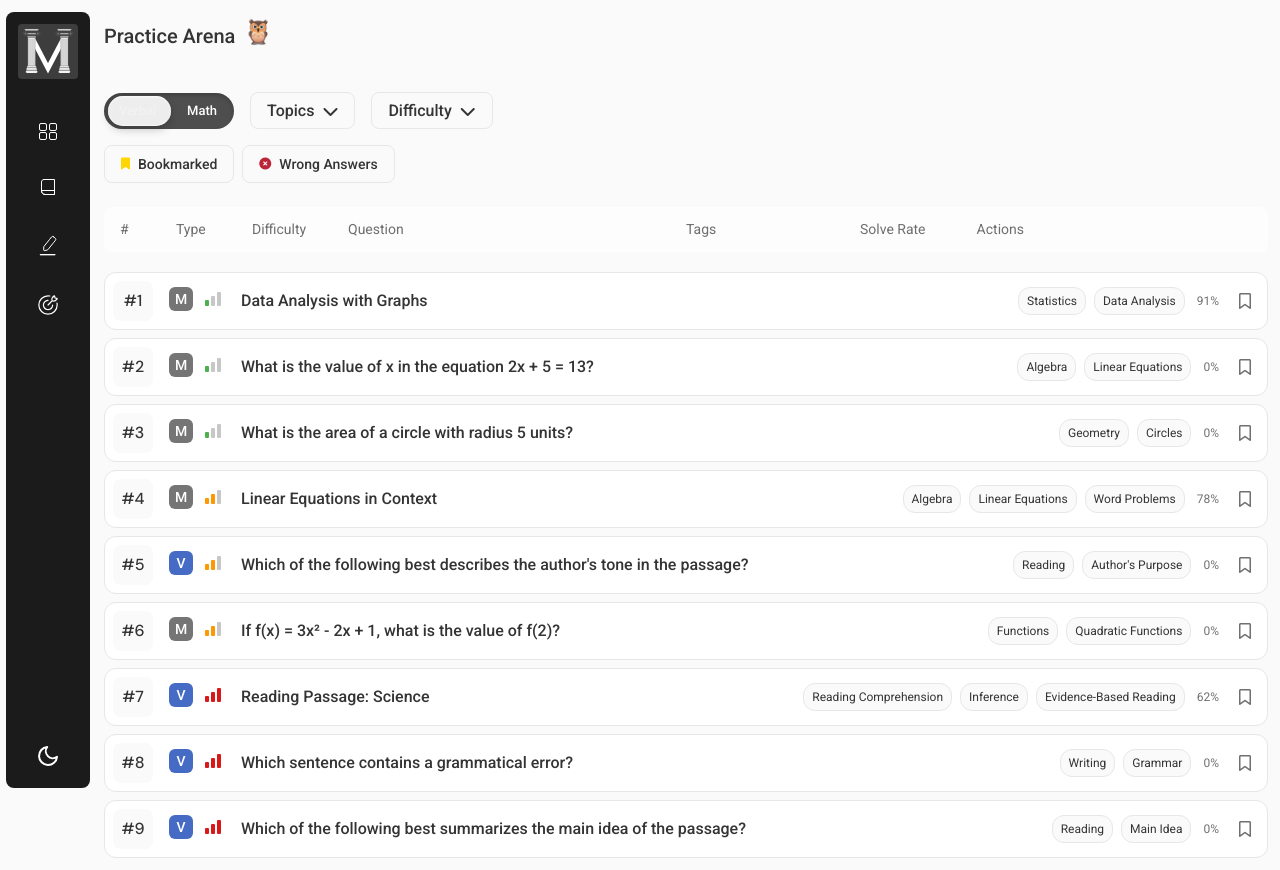
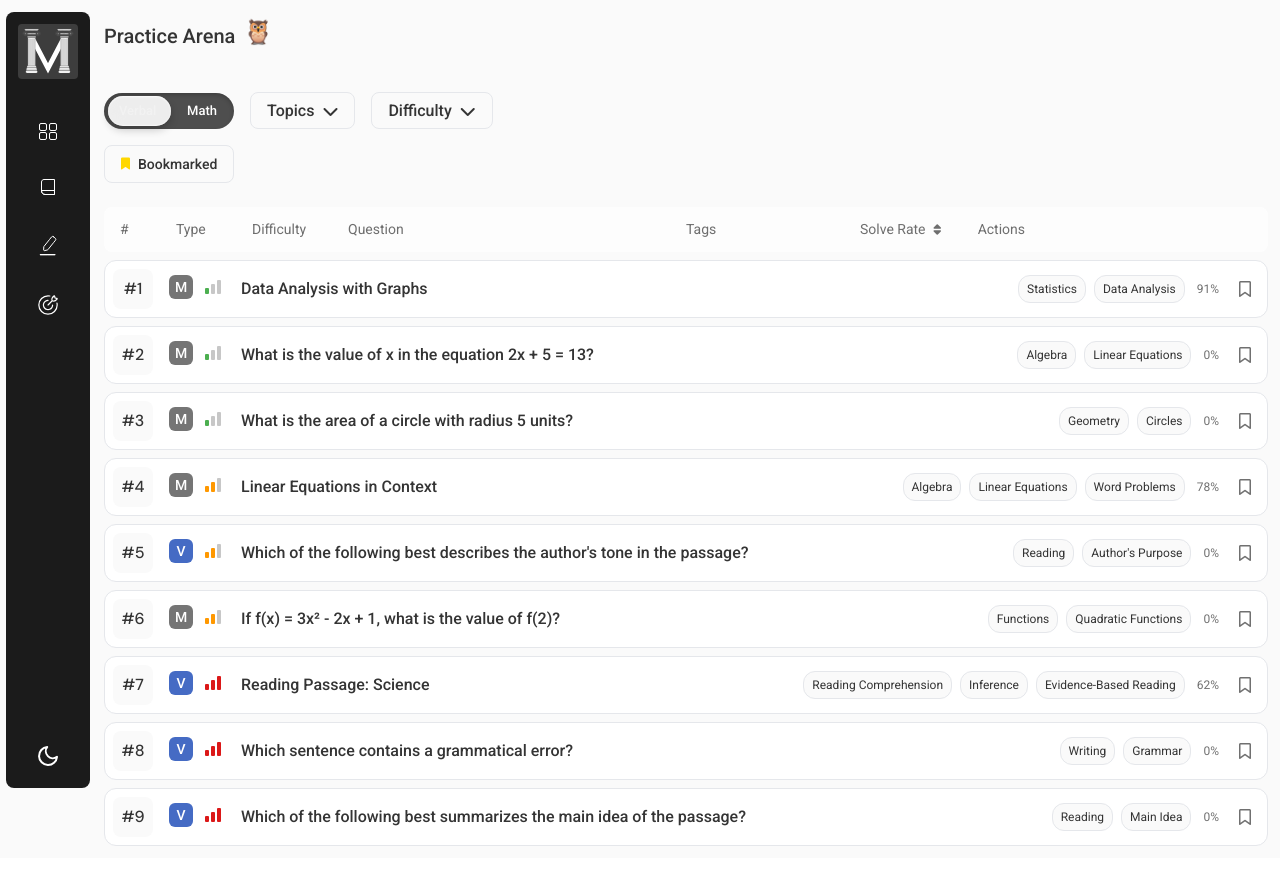
Before and after one commit to Orujhimaru/max_odyssey, a React (Vite) app: page /practice in a window 1280 px wide. Built offline with nearby package versions, Linux system fonts and the light colour scheme; a web font is replaced by a local one.

Commit message:
design: added switch to solve rate

```diff
--- a/src/index.css
+++ b/src/index.css
@@ -66,6 +66,7 @@
 #root {
   height: 100%;
   margin-left: 92px;
+  transition: none;
 }
 
 .app {
--- a/src/pages/PracticePage/Practice.css
+++ b/src/pages/PracticePage/Practice.css
@@ -604,7 +604,7 @@
 .difficulty-filter-dropdown {
   position: absolute;
   top: 100%;
-  left: 8%;
+  /* left: 8%; */
   width: 150px;
   background-color: var(--bg-primary);
   border: 1px solid var(--border-color);
@@ -656,7 +656,7 @@
   padding: 12px 16px;
   background-color: var(--bg-primary);
   border-radius: 8px;
-  margin-bottom: 12px;
+  /* margin-bottom: 12px; */
   font-size: 14px;
   color: var(--text-primary);
   opacity: 0.7;
@@ -691,7 +691,18 @@
 }
 
 .header-solve-rate {
-  width: 80px;
+  display: flex;
+  align-items: center;
+  gap: 4px;
+  transition: opacity 0.2s ease;
+}
+
+.header-solve-rate:hover {
+  opacity: 0.7;
+}
+
+.header-solve-rate i {
+  font-size: 12px;
 }
 
 .header-actions {
@@ -713,7 +724,7 @@
 }
 
 .question-card:hover {
-  transform: translateY(-4px);
+  transform: translateY(-2px);
   box-shadow: 0 4px 12px rgba(0, 0, 0, 0.026);
 }
 
--- a/src/pages/PracticePage/Practice.jsx
+++ b/src/pages/PracticePage/Practice.jsx
@@ -403,15 +403,6 @@ const Practice = () => {
                   <i className="fas fa-bookmark"></i>
                   Bookmarked
                 </button>
-                <button
-                  className={`filter-toggle ${
-                    showWrongAnswered ? "active" : ""
-                  }`}
-                  onClick={() => setShowWrongAnswered(!showWrongAnswered)}
-                >
-                  <i className="fas fa-times-circle"></i>
-                  Wrong Answers
-                </button>
               </div>
             </div>
           </div>
@@ -428,7 +419,14 @@ const Practice = () => {
           </div>
           <div className="header-right">
             <span className="header-tags">Tags</span>
-            <span className="header-solve-rate">Solve Rate</span>
+            <span
+              className="header-solve-rate"
+              // onClick={handleSortBySolveRate}
+              style={{ cursor: "pointer" }}
+            >
+              Solve Rate
+              <i className="fas fa-sort" style={{ marginLeft: "4px" }}></i>
+            </span>
             <span className="header-actions">Actions</span>
           </div>
         </div>
```
